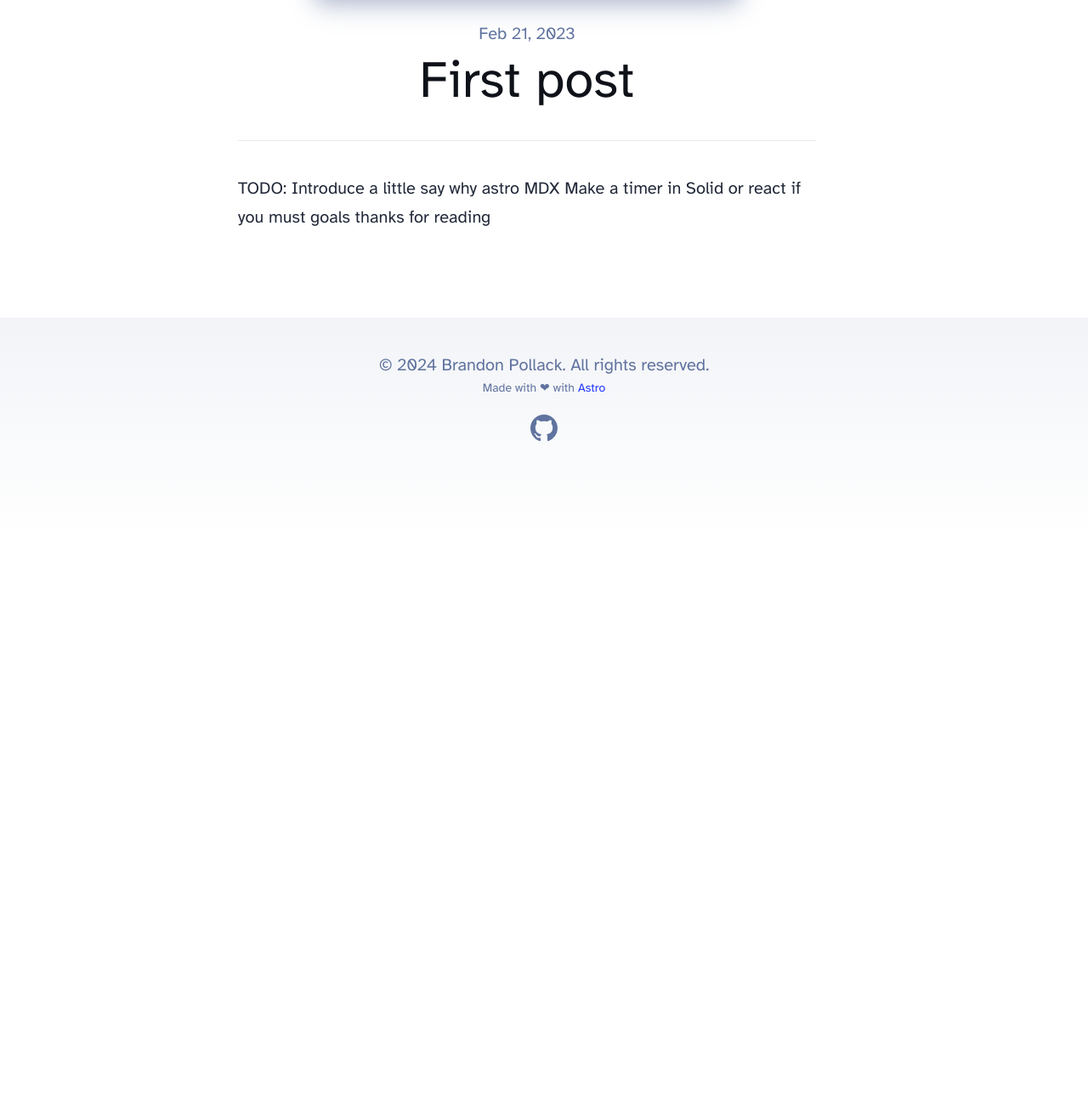
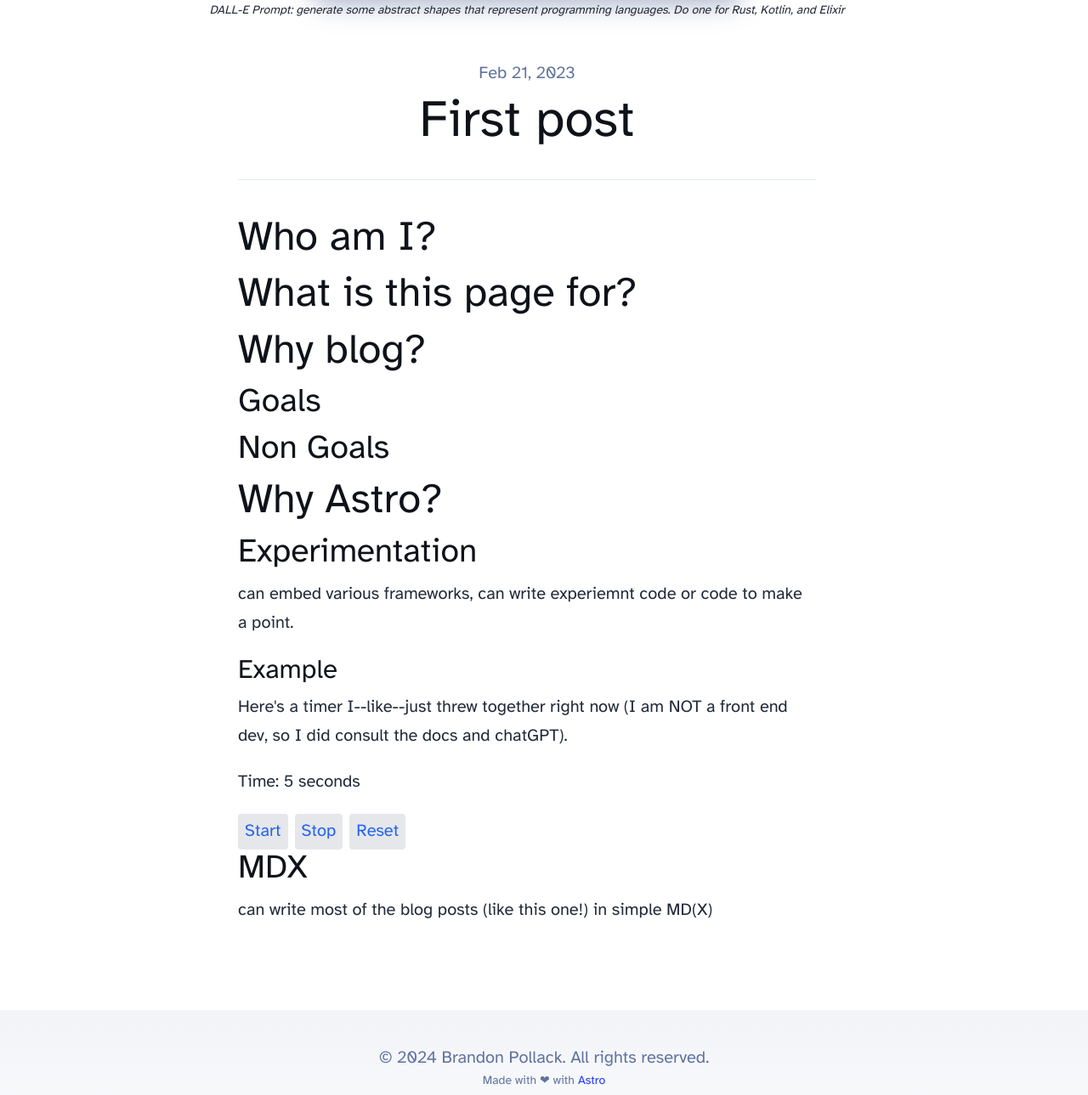
Before and after one commit to brandonpollack23/laforge-blog, an Astro site: page /blog/first-post in a window 1280 px wide. Shown: the part 647-1936 px from the top of the page at 85% size. Before the commit the page ends 1287 px from the top, so only its background shows below. Built offline with nearby package versions, Linux system fonts and the light colour scheme; Astro itself is replaced by a stand-in of ours.

Commit message:
added solid and made a timer

```diff
--- a/astro.config.mjs
+++ b/astro.config.mjs
@@ -1,11 +1,12 @@
-import { defineConfig } from 'astro/config';
-import mdx from '@astrojs/mdx';
-import sitemap from '@astrojs/sitemap';
+import { defineConfig } from "astro/config";
+import mdx from "@astrojs/mdx";
+import sitemap from "@astrojs/sitemap";
+import tailwind from "@astrojs/tailwind";
 
-import tailwind from "@astrojs/tailwind";
+import solidJs from "@astrojs/solid-js";
 
 // https://astro.build/config
 export default defineConfig({
-  site: 'https://example.com',
-  integrations: [mdx(), sitemap(), tailwind()]
+  site: "https://example.com",
+  integrations: [mdx(), sitemap(), tailwind(), solidJs({ include: ["**/solid/**"] })],
 });
--- a/package.json
+++ b/package.json
@@ -14,8 +14,10 @@
     "@astrojs/mdx": "^2.1.1",
     "@astrojs/rss": "^4.0.5",
     "@astrojs/sitemap": "^3.1.1",
+    "@astrojs/solid-js": "^4.0.1",
     "@astrojs/tailwind": "^5.1.0",
     "astro": "^4.4.2",
+    "solid-js": "^1.8.15",
     "tailwindcss": "^3.4.1",
     "typescript": "^5.3.3"
   },
--- /dev/null
+++ b/src/components/demos/solid/timer.tsx
@@ -0,0 +1,36 @@
+import { createSignal, createEffect } from "solid-js";
+
+export const Timer = () => {
+  let [time, setTime] = createSignal(0);
+  let [running, setRunning] = createSignal(true);
+
+  let interval: NodeJS.Timeout;
+  createEffect(() => {
+    if (running()) {
+      interval = setInterval(() => {
+        setTime((prev) => prev + 1);
+      }, 100); // Update every 100ms (1/10th of a second)
+    } else {
+      return clearInterval(interval);
+    }
+  });
+
+  const buttonStyle =
+    "px-2 py-1 text-blue-600 bg-gray-200 rounded border-solid border-black border-opacity-75";
+  return (
+    <div>
+      <p>Time: {time() / 10} seconds</p>
+      <ul class="space-x-2">
+        <button class={buttonStyle} onClick={() => setRunning(true)}>
+          Start
+        </button>
+        <button class={buttonStyle} onClick={() => setRunning(false)}>
+          Stop
+        </button>
+        <button class={buttonStyle} onClick={() => setTime(0)}>
+          Reset
+        </button>
+      </ul>
+    </div>
+  );
+};
--- a/src/content/blog/first-post.mdx
+++ b/src/content/blog/first-post.mdx
@@ -1,14 +1,36 @@
 ---
-title: 'First post'
-description: 'Just a first post'
-pubDate: 'Feb 21 2023'
-heroImage: '/first-post.webp'
+title: "First post"
+description: "Just a first post"
+pubDate: "Feb 21 2023"
+heroImage: "/first-post.webp"
+heroImageSubtext: "DALL-E Prompt: generate some abstract shapes that represent programming languages.  Do one for Rust, Kotlin, and Elixir"
 ---
 
-TODO:
-Introduce a little
-say why astro
-  MDX
-  Make a timer in Solid or react if you must
-goals
-thanks for reading
+## Who am I?
+
+## What is this page for?
+
+## Why blog?
+
+### Goals
+
+### Non Goals
+
+## Why Astro?
+
+### Experimentation
+
+can embed various frameworks, can write experiemnt code or code to make a point.
+
+#### Example
+
+Here's a timer I--like--just threw together right now (I am NOT a front end dev,
+so I did consult the docs and chatGPT).
+
+import { Timer } from "../../components/demos/solid/timer";
+
+<Timer client:load />
+
+### MDX
+
+can write most of the blog posts (like this one!) in simple MD(X)
--- a/tsconfig.json
+++ b/tsconfig.json
@@ -1,6 +1,8 @@
 {
   "extends": "astro/tsconfigs/strict",
   "compilerOptions": {
-    "strictNullChecks": true
+    "strictNullChecks": true,
+    "jsx": "preserve",
+    "jsxImportSource": "solid-js"
   }
 }
```
Also changed, not shown: src/pages/index.astro (+4 -4 lines), 1 other file.
